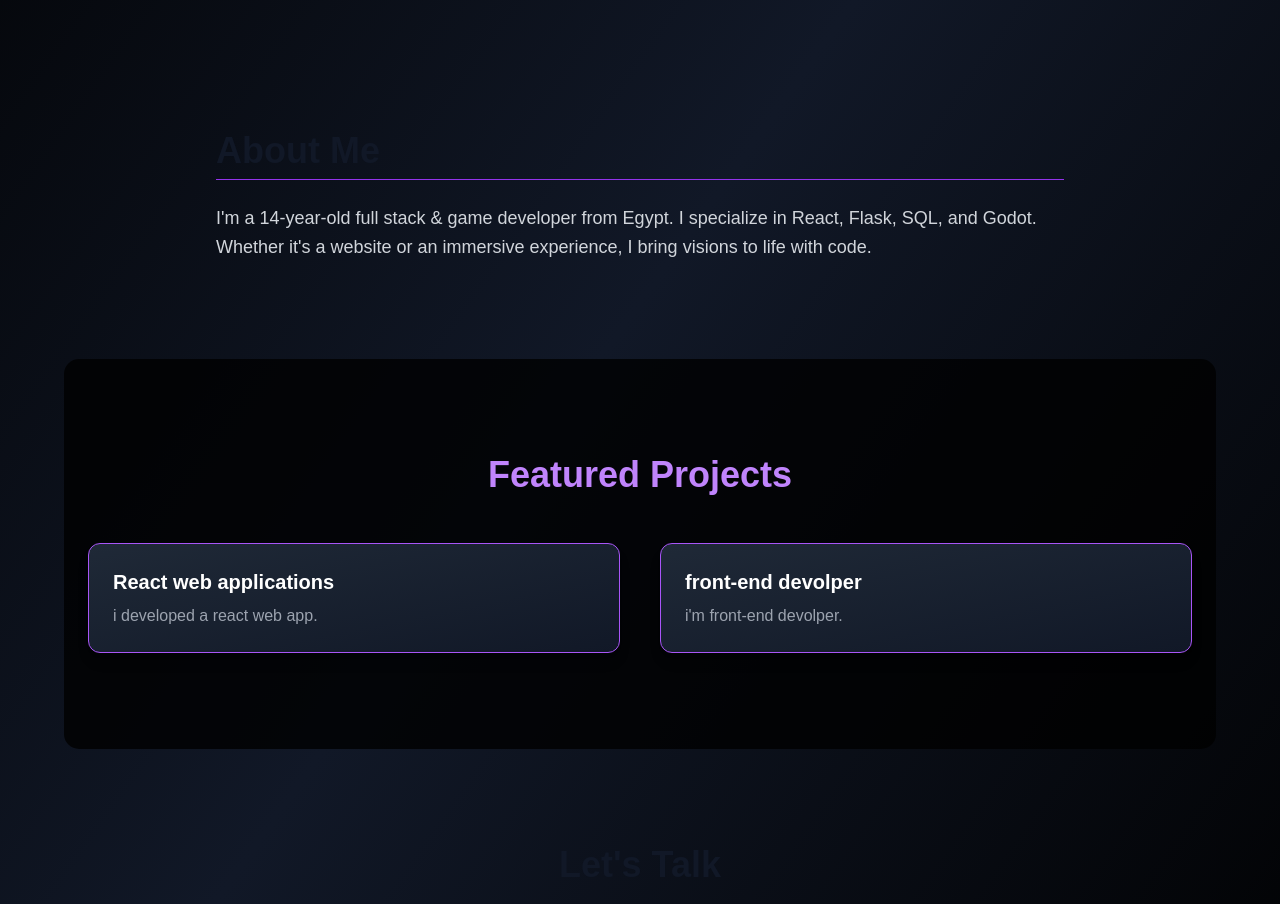
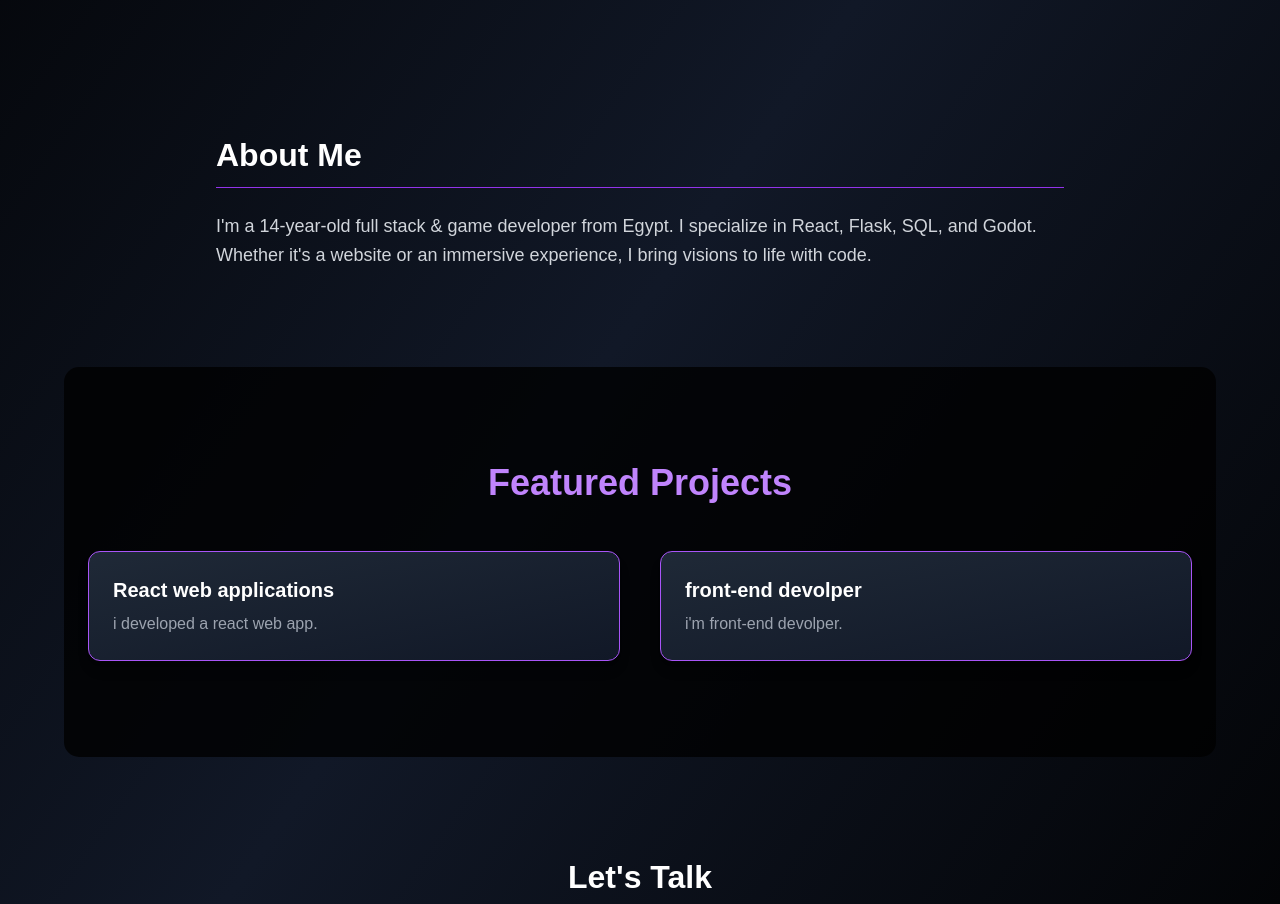
Before and after one commit to Kingmarw/kingmarw, a React (Vite) app: page / in a window 1280 px wide. Shown: the part 600-1504 px from the top of the page. Built offline with nearby package versions, Linux system fonts and the light colour scheme.

Commit message:
Update App.jsx

```diff
--- a/src/App.jsx
+++ b/src/App.jsx
@@ -47,7 +47,7 @@ export default function App() {
 
       {/* About */}
       <section id="about" className="px-6 py-24 max-w-4xl mx-auto relative z-10">
-        <h3 className="text-4xl font-bold mb-6 border-b border-purple-600 pb-2">About Me</h3>
+        <h3 className="text-white font-bold mb-6 border-b border-purple-600 pb-2">About Me</h3>
         <p className="text-gray-300 leading-relaxed text-lg">
           I'm a 14-year-old full stack & game developer from Egypt. I specialize in React, Flask, SQL, and Godot. Whether it's a website or an immersive experience, I bring visions to life with code.
         </p>
@@ -76,7 +76,7 @@ export default function App() {
 
       {/* Contact */}
       <section id="contact" className="px-6 py-24 text-center relative z-10">
-        <h3 className="text-4xl font-bold mb-4">Let's Talk</h3>
+        <h3 className="text-white font-bold mb-4">Let's Talk</h3>
         <p className="text-gray-400 mb-6">Have a project in mind? I'm open to collaborations and freelance work.</p>
         <a href="https://wa.me/+201119644023" className="bg-purple-600 hover:bg-purple-700 transition text-white font-semibold px-8 py-3 rounded-full shadow-lg">
           Send me an message
```
